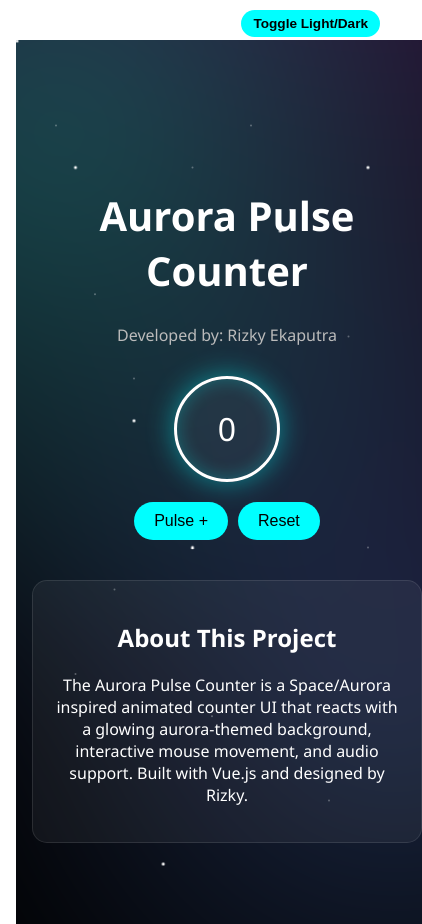
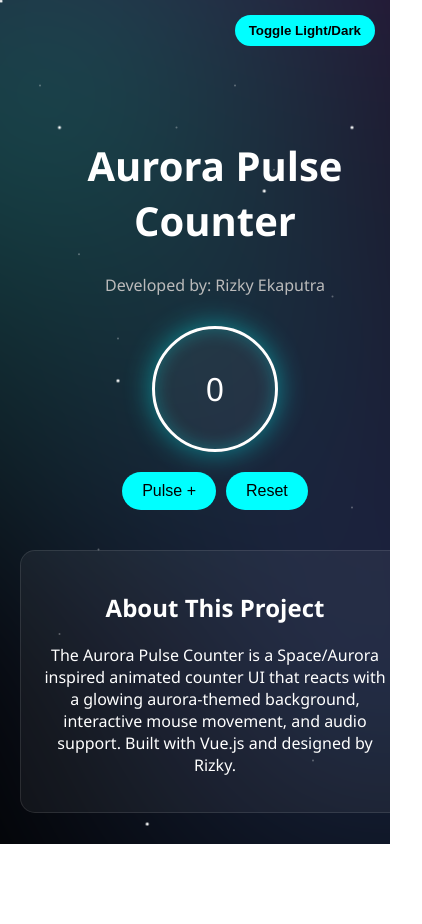
Before and after one commit to rizky-ekaputra/aurora-pulse-counter, a plain HTML site: page index.html in a window 390 px wide. Shown: the whole page, 422 px wide, since content can reach past the window. After the commit the page ends 844 px from the top, so only its background shows below. Drawn offline with nearby package versions, Linux system fonts and the light colour scheme.

Commit message:
Update index.html

```diff
--- a/index.html
+++ b/index.html
@@ -7,19 +7,17 @@
   <style>
     /*HTML, BODY STYLING*/
    html, body {
-  scroll-behavior: smooth;
   margin: 0;
   padding: 0;
   height: 100%;
   width: 100%;
   overflow-x: hidden;
+  overflow-y: hidden;
   display: flex;
   flex-direction: column;
 }
 
 body, #app {
-  padding: 40px 16px;
-  min-height: 100vh;
   flex: 1;
 }
     /* CSS variables for theming */
@@ -153,12 +151,8 @@ body, #app {
     }
 
     .counter-circle {
-  width: 100px;
-  height: 100px;
-  max-width: 120px;
-  max-height: 120px;
-  min-width: 80px;
-  min-height: 80px;
+      width: 120px;
+      height: 120px;
       background: var(--circle-bg);
       border: 3px solid var(--border-color);
       border-radius: 50%;
@@ -169,8 +163,6 @@ body, #app {
       justify-content: center;
       transition: transform 0.3s ease;
       animation: pulseGlow 2s infinite alternate;
-
-
     }
 
     .bounce {
@@ -261,14 +253,6 @@ body, #app {
       background-color: var(--button-hover-bg);
       color: var(--button-hover-color);
     }
-    @media (max-width: 600px) {
-  #themeToggle {
-    top: 10px;
-    right: 10px;
-    padding: 6px 12px;
-    font-size: 0.85rem;
-  }
-}
   </style>
 </head>
 <body>
@@ -294,6 +278,7 @@ body, #app {
         @animationend="bounce = false"
       >
         {{ count }}
+
       </div>
       <button class="count-button" @click="increment">Pulse +</button>
       <button class="count-button" @click="reset" style="margin-left: 10px;">Reset</button>
```
Lines whose indentation alone changed are shown as unchanged.
